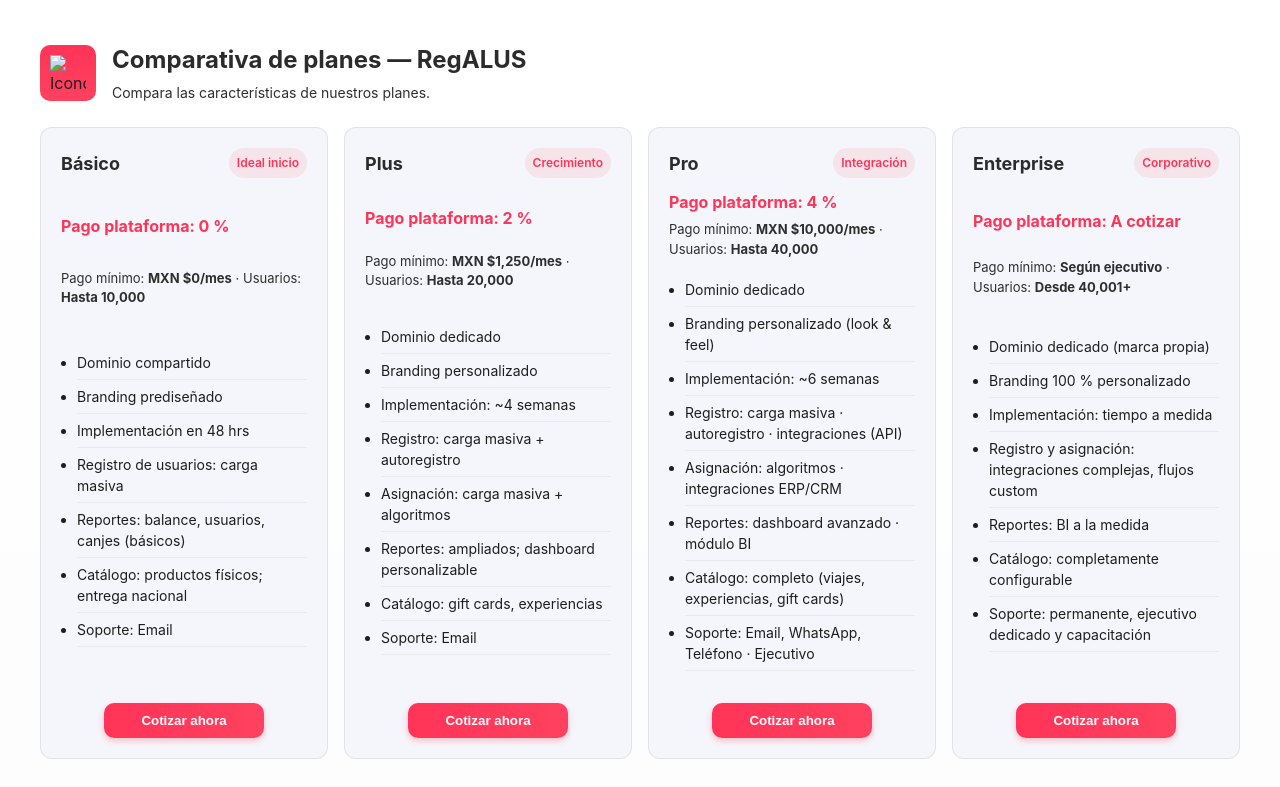
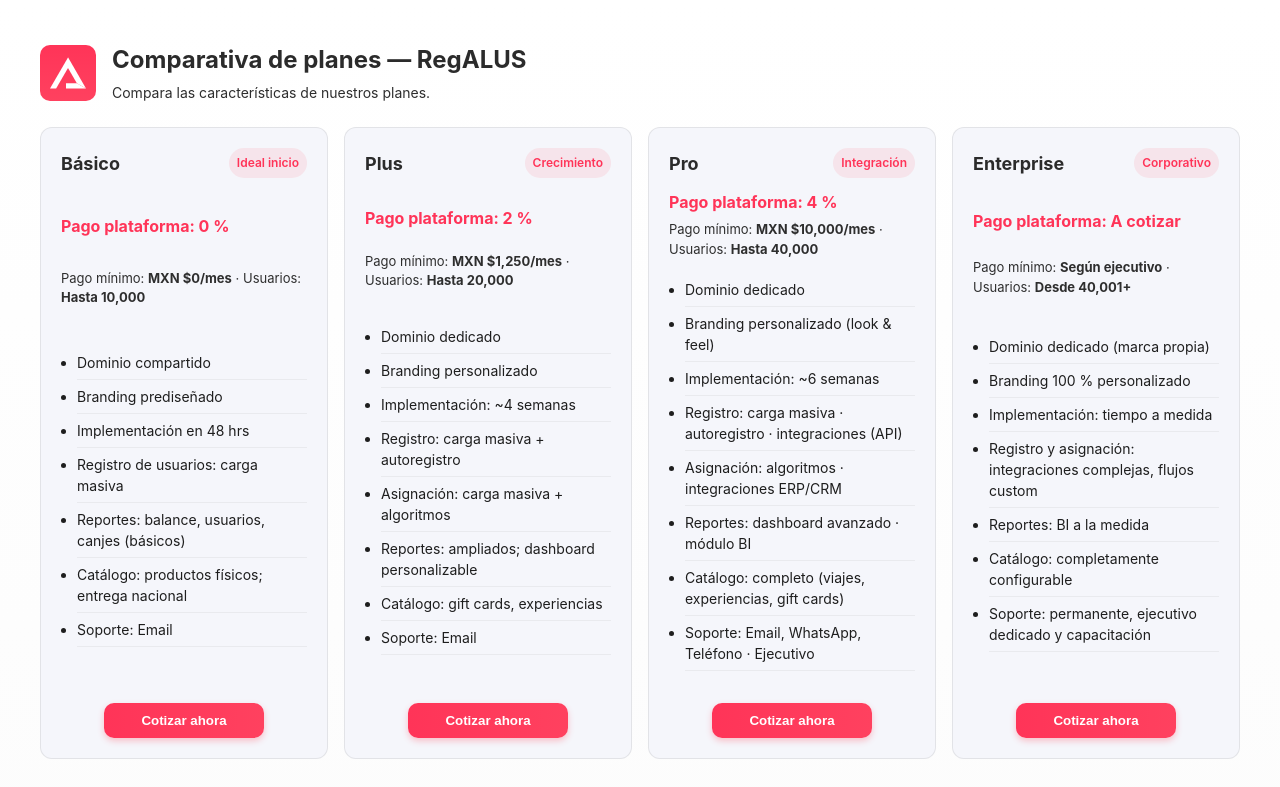
Before and after one commit to eduardogama-alt/Planes-y-precios-, a plain HTML site: page index.html in a window 1280 px wide. Shown: the top 787 px of the page. Drawn offline with Linux system fonts and the light colour scheme.

Commit message:
Update index.html

```diff
--- a/index.html
+++ b/index.html
@@ -216,7 +216,7 @@
     <header>
       <div style="width:56px;height:56px;border-radius:10px;background:linear-gradient(180deg,var(--accent),var(--accent-2));display:flex;align-items:center;justify-content:center;">
         <!-- Icono SVG insertado -->
-        <img src="img/icono.svg" alt="Icono ALUS" width="36" height="36" style="display:block;" />
+        <img src="icono.svg" alt="Icono ALUS" width="36" height="36" style="display:block;" />
       </div>
       <div>
         <h1>Comparativa de planes — RegALUS</h1>
```
